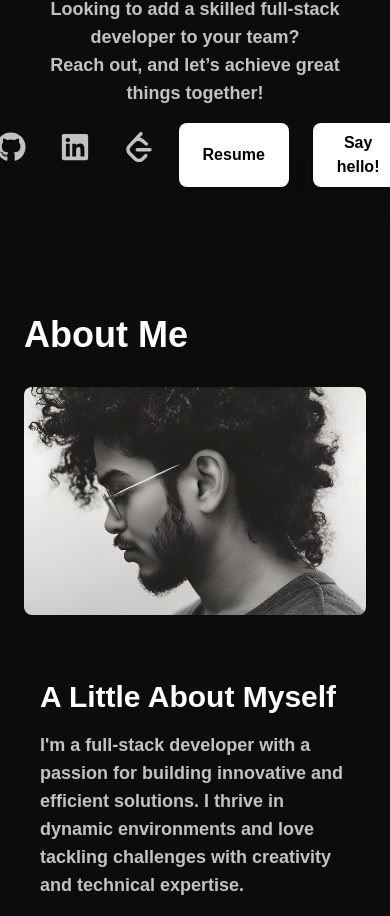
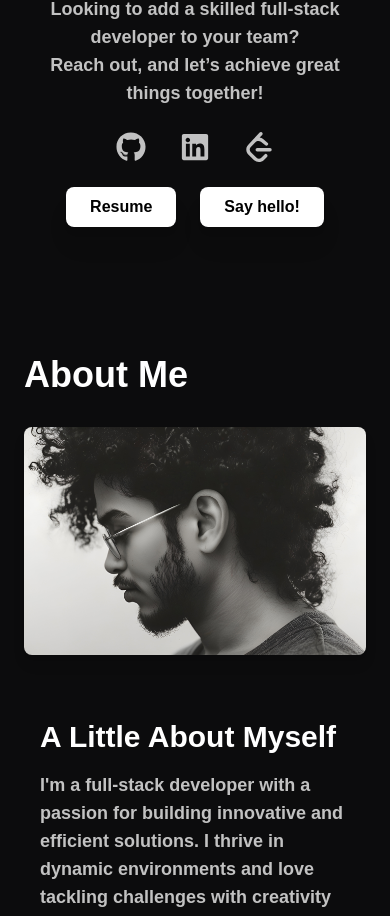
Before and after one commit to 6jayyours/arjun-dev, a React (Vite) app: page / in a window 390 px wide. Shown: the part 8157-9073 px from the top of the page. Built offline with nearby package versions, Linux system fonts and the light colour scheme; a web font is replaced by a local one.

Commit message:
button alignment issue in contact

```diff
--- a/src/components/Contact.jsx
+++ b/src/components/Contact.jsx
@@ -36,8 +36,8 @@ const Contact = () => {
 
         {/* Buttons Section */}
         <div className="w-full text-right mt-4">
-          <div className="flex justify-center sm:justify-between gap-4 sm:gap-6">
-            <div className="flex gap-4 sm:gap-6">
+          <div className="flex flex-col md:flex-row justify-center md:justify-between gap-4 sm:gap-6">
+            <div className="flex gap-4 sm:gap-6 justify-center">
               <a href="https://github.com/6jayyours">
                 <motion.div
                   className="rounded-full w-12 h-12 flex items-center justify-center text-content hover:text-white hover:shadow-[0_0_15px_#fff]"
@@ -71,7 +71,7 @@ const Contact = () => {
                 </motion.div>
               </a>
             </div>
-            <div className="flex gap-x-6">
+            <div className="flex gap-x-6 justify-center">
               <motion.button
                 className="bg-white text-black font-semibold py-2 px-6 rounded-lg shadow-xl"
                 whileHover={{ scale: 1.1 }}
```
